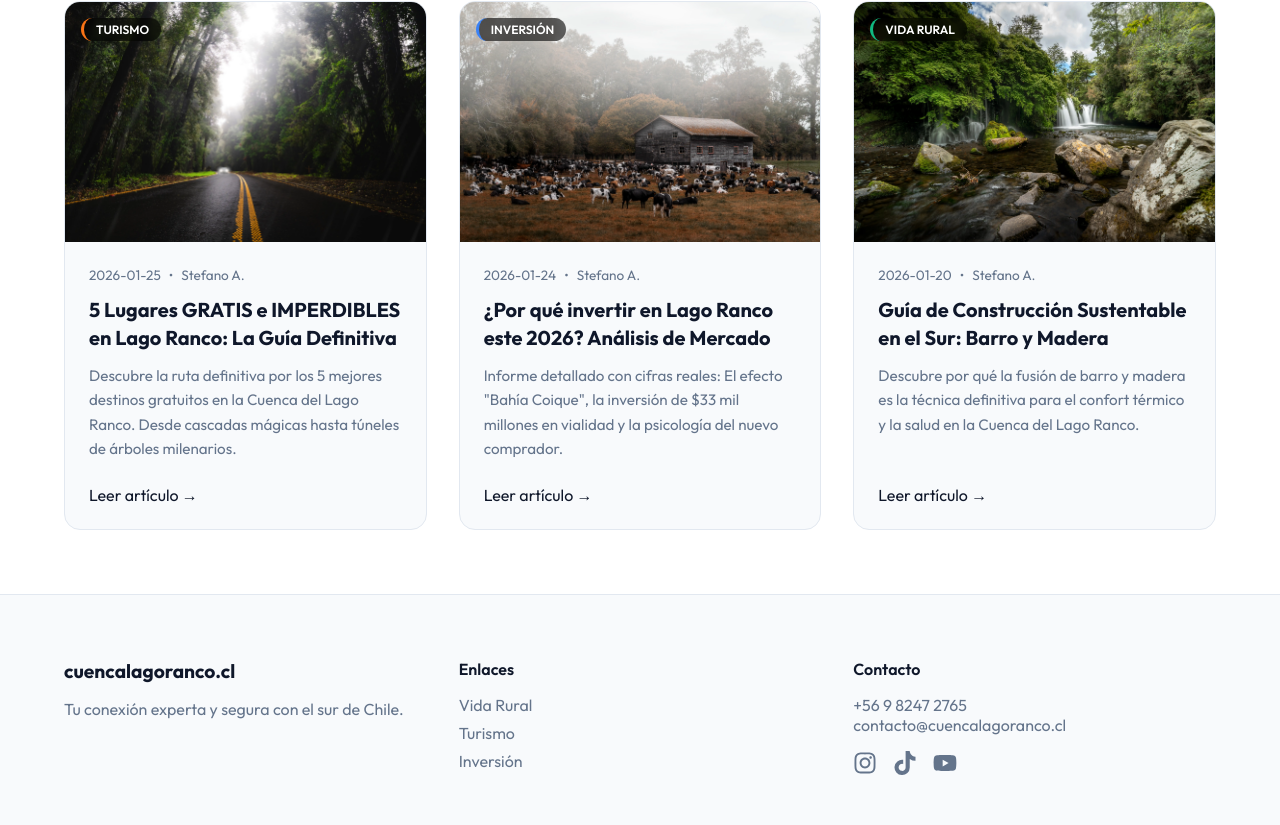
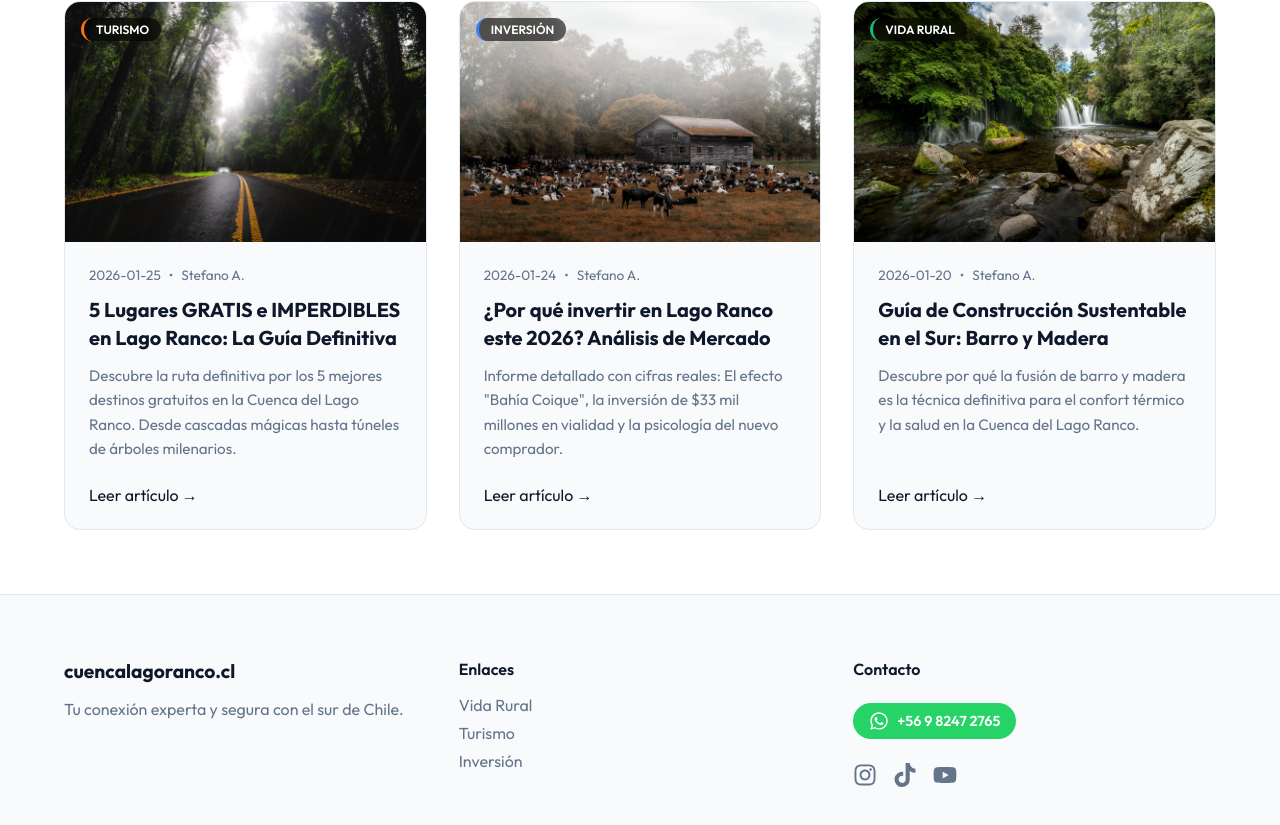
Before and after one commit to Warlokbc/cuencalagoranco, a Next.js app: page / in a window 1280 px wide. Shown: the part 865-1690 px from the top of the page. Built offline with nearby package versions, Linux system fonts and the light colour scheme.

Commit message:
Update footer contact to WhatsApp button

```diff
--- a/src/app/page.tsx
+++ b/src/app/page.tsx
@@ -1,7 +1,7 @@
 import Header from '@/components/Header';
 import Hero from '@/components/Hero';
 import ArticleGrid from '@/components/ArticleGrid';
-import { FaInstagram, FaYoutube, FaTiktok } from 'react-icons/fa';
+import { FaInstagram, FaYoutube, FaTiktok, FaWhatsapp } from 'react-icons/fa';
 
 import { getSortedPostsData } from '@/lib/posts';
 
@@ -40,8 +40,29 @@ export default async function Home() {
           </div>
           <div>
             <h4 style={{ fontWeight: 600, marginBottom: '1rem' }}>Contacto</h4>
-            <p style={{ color: 'var(--text-secondary)' }}>+56 9 8247 2765</p>
-            <p style={{ color: 'var(--text-secondary)' }}>contacto@cuencalagoranco.cl</p>
+            <a
+              href="https://wa.me/56982472765"
+              target="_blank"
+              rel="noopener noreferrer"
+              style={{
+                display: 'inline-flex',
+                alignItems: 'center',
+                gap: '0.5rem',
+                backgroundColor: '#25D366',
+                color: 'white',
+                padding: '0.5rem 1rem',
+                borderRadius: '99px',
+                textDecoration: 'none',
+                fontWeight: 600,
+                marginTop: '0.5rem',
+                marginBottom: '0.5rem',
+                fontSize: '0.9rem',
+                transition: 'transform 0.2s ease',
+              }}
+            >
+              <FaWhatsapp size={20} />
+              +56 9 8247 2765
+            </a>
             <div style={{ marginTop: '1rem', display: 'flex', gap: '1rem' }}>
               <a href="https://www.instagram.com/invierteencampo/" target="_blank" rel="noopener noreferrer" style={{ color: 'var(--text-secondary)', fontSize: '1.5rem' }}><FaInstagram /></a>
               <a href="https://www.tiktok.com/@invierteencampo" target="_blank" rel="noopener noreferrer" style={{ color: 'var(--text-secondary)', fontSize: '1.5rem' }}><FaTiktok /></a>
```
